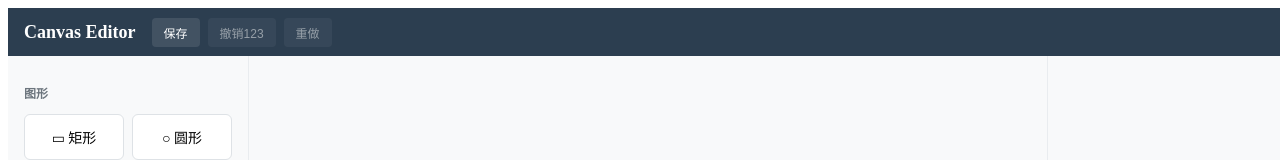
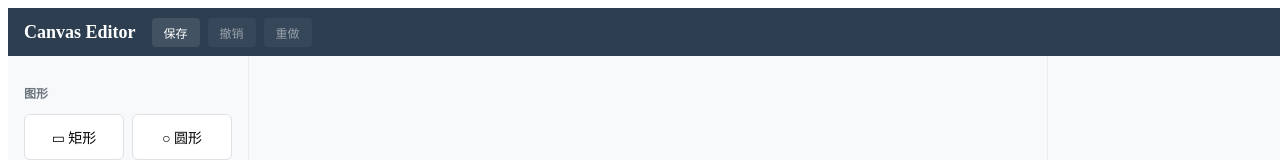
Before and after one commit to shiningbrightlydarkmoon/canvas-editor, a Vue app: page / in a window 1280 px wide. Shown: the top 160 px of the page. Built offline with nearby package versions, Linux system fonts and the light colour scheme; the HTML template or start-up script is replaced by a standard one.

Commit message:
feat:测试交代码3

```diff
--- a/src/App.vue
+++ b/src/App.vue
@@ -8,7 +8,7 @@
             <span>保存</span>
           </button>
           <button class="toolbar-btn" @click="handleUndo" :disabled="!canUndo">
-            <span>撤销123</span>
+            <span>撤销</span>
           </button>
           <button class="toolbar-btn" @click="handleRedo" :disabled="!canRedo">
             <span>重做</span>
```
